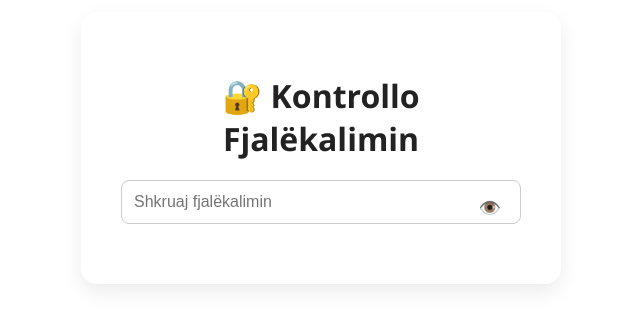
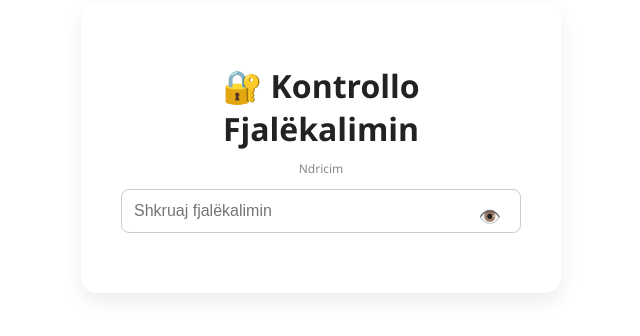
Before and after one commit to notndricim/password-checker, a plain HTML site: page index.html in a window 1280 px wide. Shown: the part 252-588 px from the top of the page, without its empty margins (319-959 px from the left). Drawn offline with Linux system fonts and the light colour scheme.

Commit message:
Update index.html

```diff
--- a/index.html
+++ b/index.html
@@ -75,6 +75,7 @@
 
 <div class="container">
   <h1>🔐 Kontrollo Fjalëkalimin</h1>
+  <p style="font-size: 12px; color: #888; margin-top: -10px;">Ndricim</p>
 
   <div class="input-group">
     <input type="password" id="password" placeholder="Shkruaj fjalëkalimin" />
```
